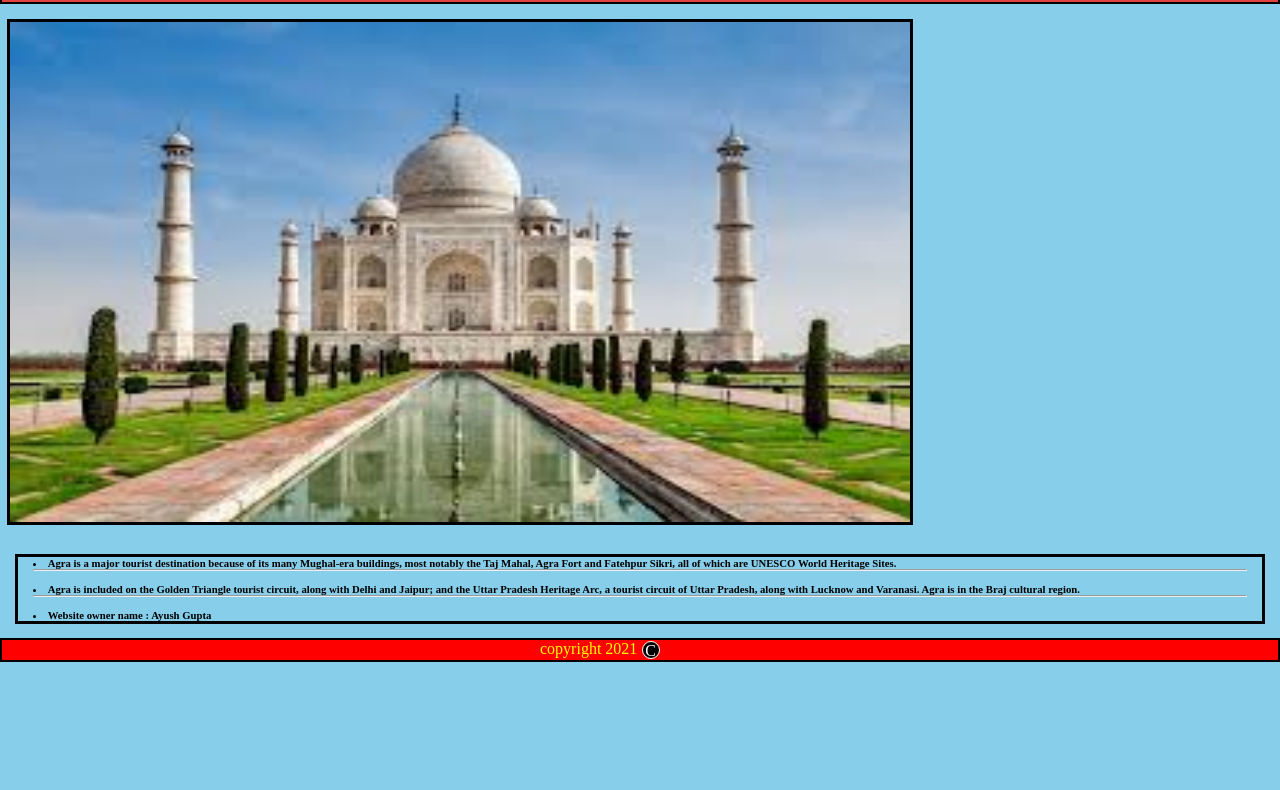
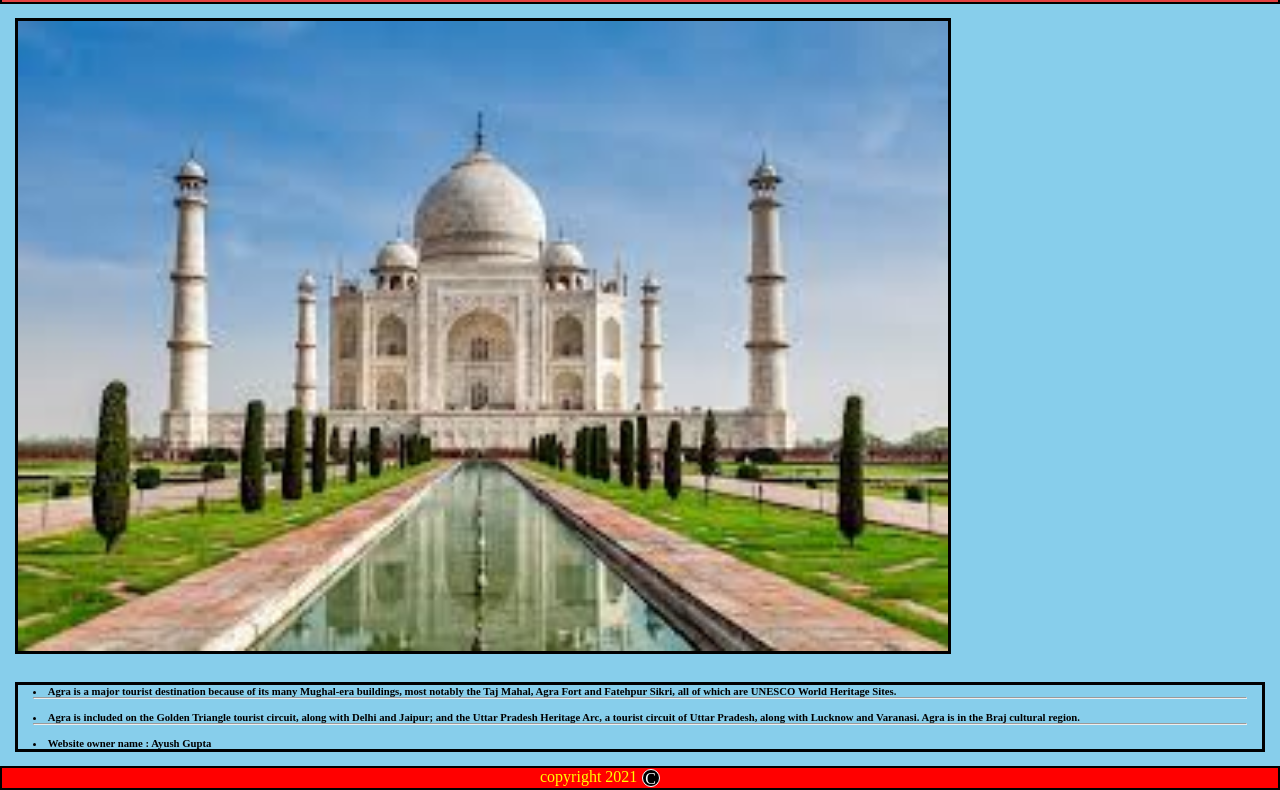
Before and after one commit to skilloo-coder/WhereToGo.com, a plain HTML site: page Agra.html in a window 1280 px wide. Shown: the part 47-837 px from the top of the page. Before the commit the page ends 800 px from the top, so only its background shows below. Drawn offline with Linux system fonts and the light colour scheme; a script that the page names is missing.

Commit message:
Update Agra.html

```diff
--- a/Agra.html
+++ b/Agra.html
@@ -18,9 +18,9 @@
 
             section img{
          border: 2px solid black;
-         margin:15px 7px;
-         width: 900px;
-            height:500px;
+         margin:14px 15px;
+         width: 930px;
+            height:630px;
        }
 
        .head{
```
